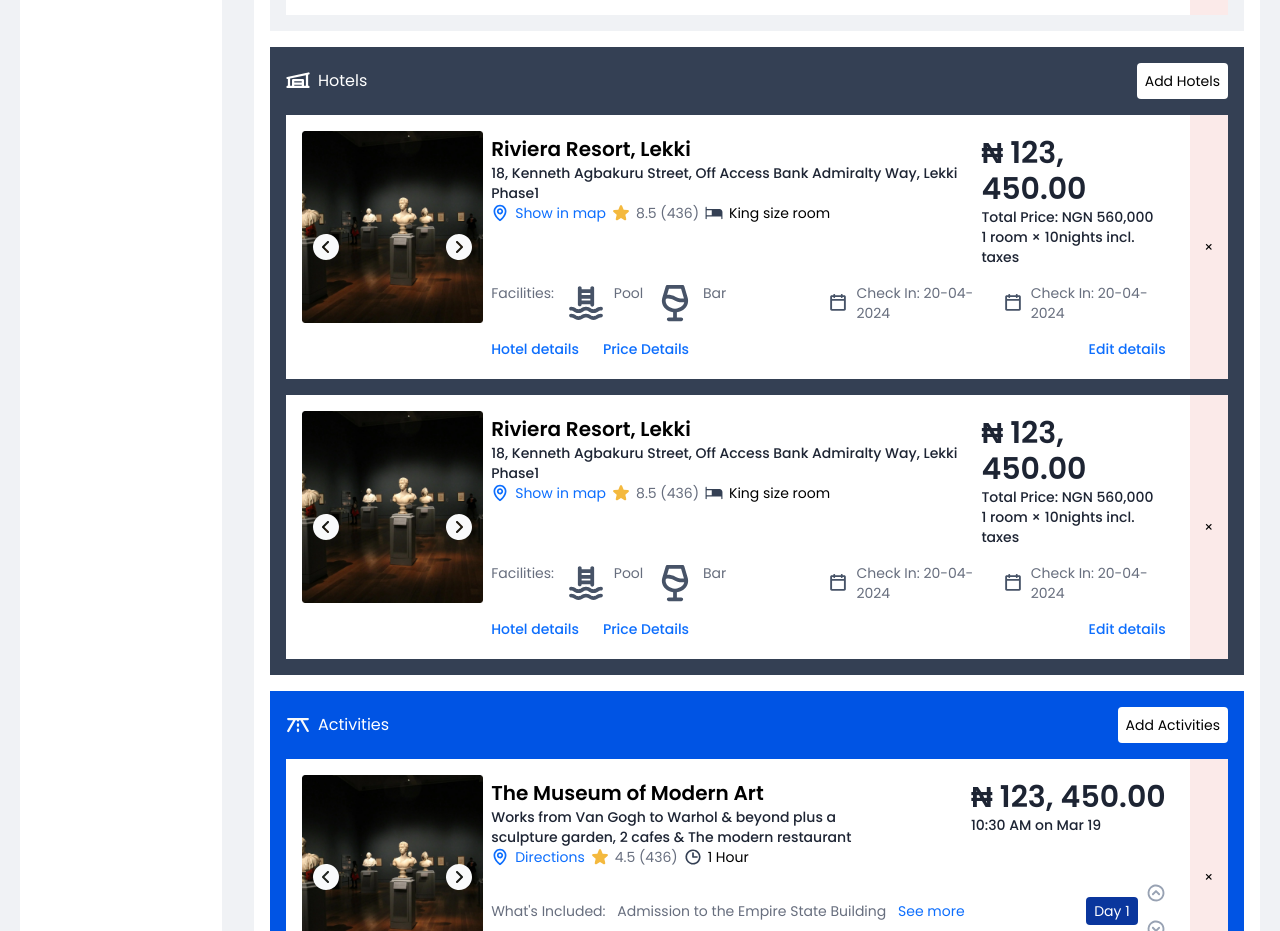
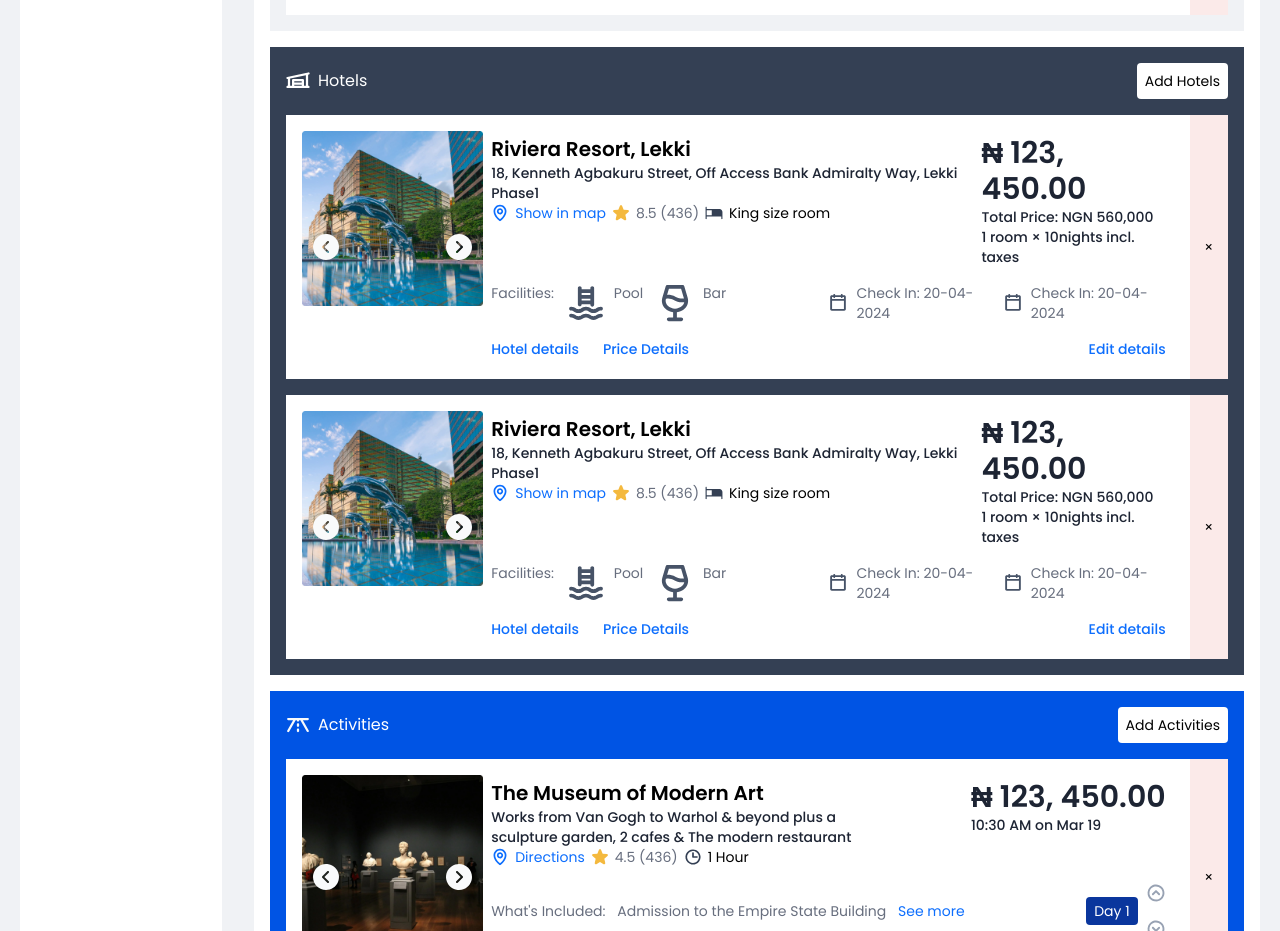
Before and after one commit to developer-afo/voyatek-test, a Next.js app: page / in a window 1280 px wide. Shown: the part 1187-2118 px from the top of the page. Built offline with nearby package versions, Linux system fonts and the light colour scheme.

Commit message:
enhancement(/src/components/home/): updates hotels card image

```diff
--- a/src/components/home/hotel-card.tsx
+++ b/src/components/home/hotel-card.tsx
@@ -16,7 +16,7 @@ function HotelCard() {
             className="absolute right-2 top-1/2 -translate-y-1/2"
           />
           <img
-            src="/assets/rectangle-3437@2x.png"
+            src="/assets/hotelscard.png"
             alt="hotel image"
             width={230}
             height={224}
```
